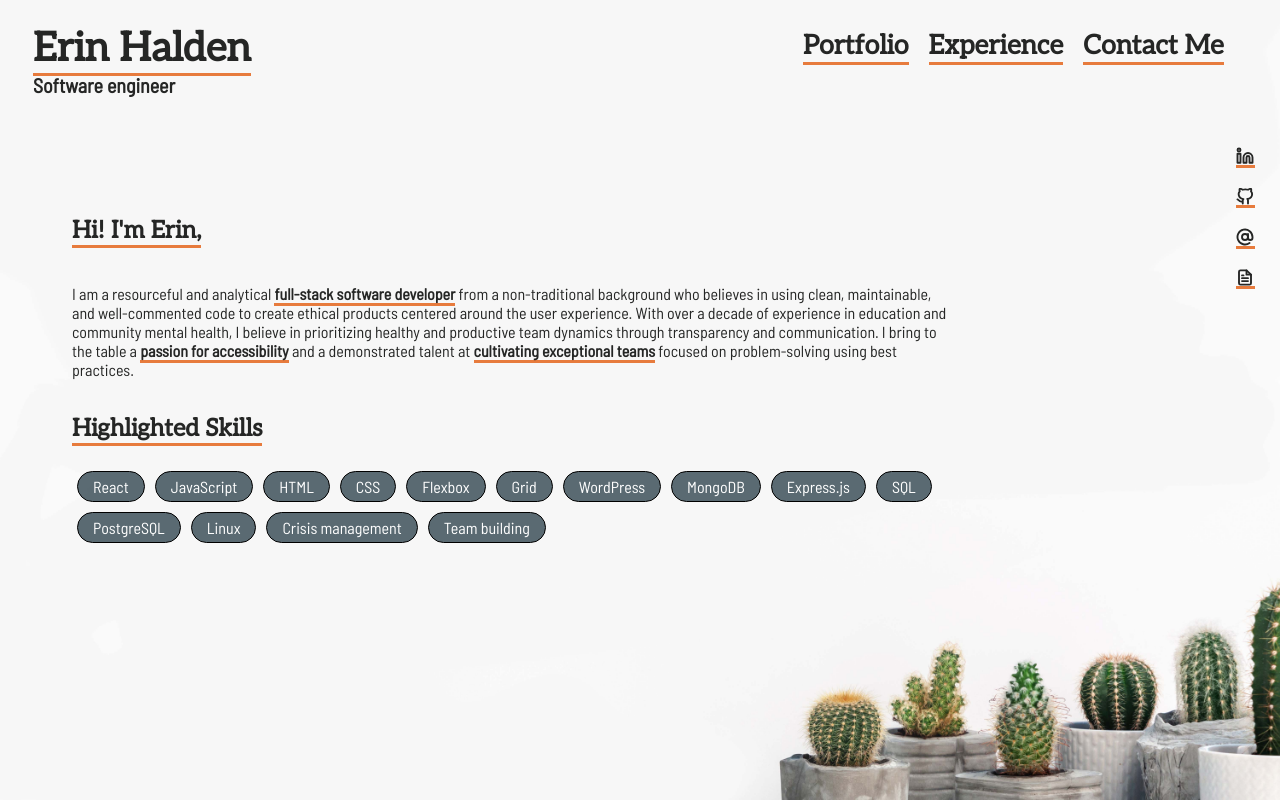
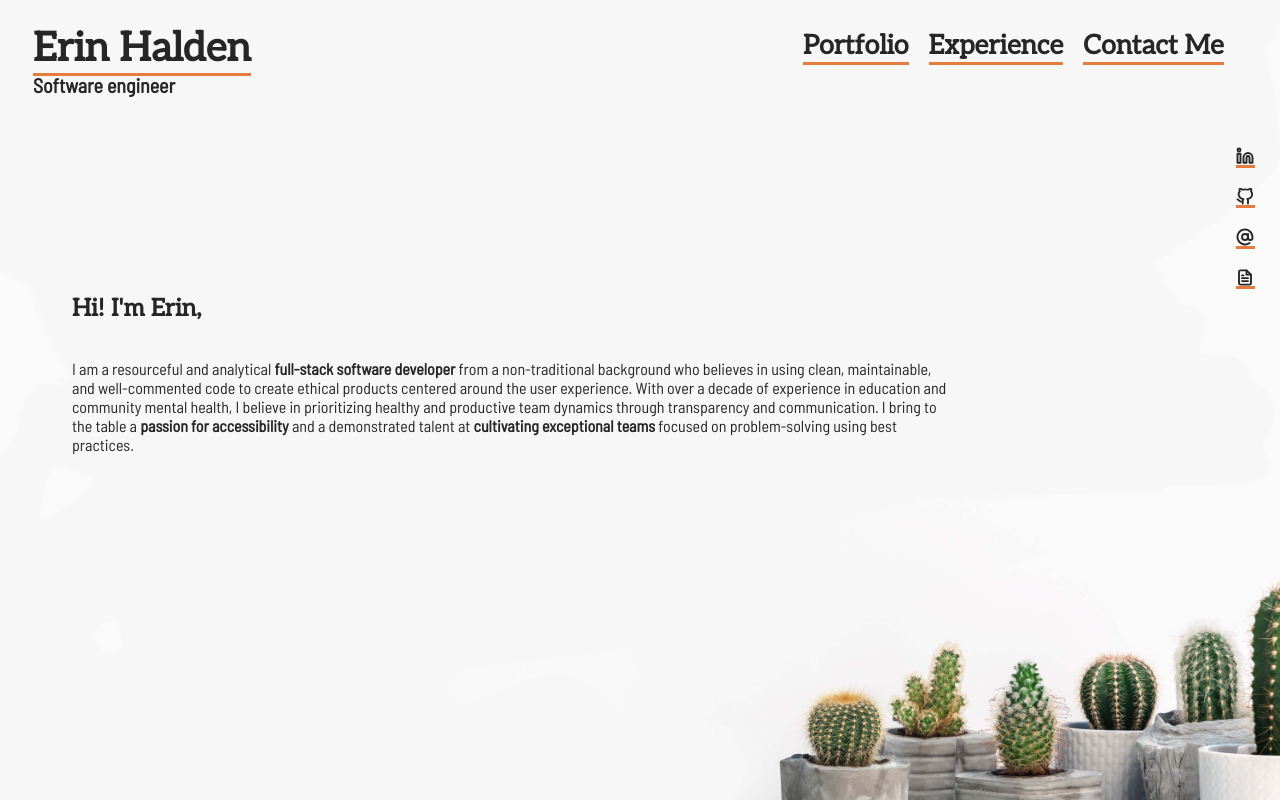
Before and after one commit to erininabox/portfolio-v1, a React (Create React App) app: page / in a window 1280 px wide. Built offline with nearby package versions, Linux system fonts and the light colour scheme; a web font is replaced by a local one.

Commit message:
removed stuff that looked like links

```diff
--- a/src/App.css
+++ b/src/App.css
@@ -28,7 +28,6 @@
 .emphasis-text {
   font-weight: 800;
   color: #252625;
-  border-bottom: 3px solid #e77b3d;
   display: inline;
 }
 
--- a/src/components/Home.jsx
+++ b/src/components/Home.jsx
@@ -7,23 +7,8 @@ class Home extends Component {
                 <h2 className="emphasis-text">Hi! I'm Erin,</h2>
                 <p>I am a resourceful and analytical <span className="emphasis-text">full-stack software developer</span> from a non-traditional background who believes in using clean, maintainable, and well-commented code to create ethical products centered around the user experience. With over a decade of experience in education and community mental health, I believe in prioritizing healthy and productive team dynamics through transparency and communication. I bring to the table a <span className="emphasis-text">passion for accessibility</span> and a demonstrated talent at <span className="emphasis-text">cultivating exceptional teams</span> focused on problem-solving using best practices.
                 </p>
-                <h2 className="emphasis-text">Highlighted Skills</h2>
-                <div className="highlighted-skills">
-                    <span className="skill-hp">React</span>
-                    <span className="skill-hp">JavaScript</span>
-                    <span className="skill-hp">HTML </span>
-                    <span className="skill-hp">CSS </span>
-                    <span className="skill-hp">Flexbox</span>
-                    <span className="skill-hp">Grid</span>
-                    <span className="skill-hp">WordPress</span>
-                    <span className="skill-hp">MongoDB</span>
-                    <span className="skill-hp">Express.js</span>
-                    <span className="skill-hp">SQL</span>
-                    <span className="skill-hp">PostgreSQL</span>
-                    <span className="skill-hp">Linux</span>
-                    <span className="skill-hp">Crisis management</span>
-                    <span className="skill-hp">Team building</span>
-                </div>
+
+
             </div>
 
         )
```
